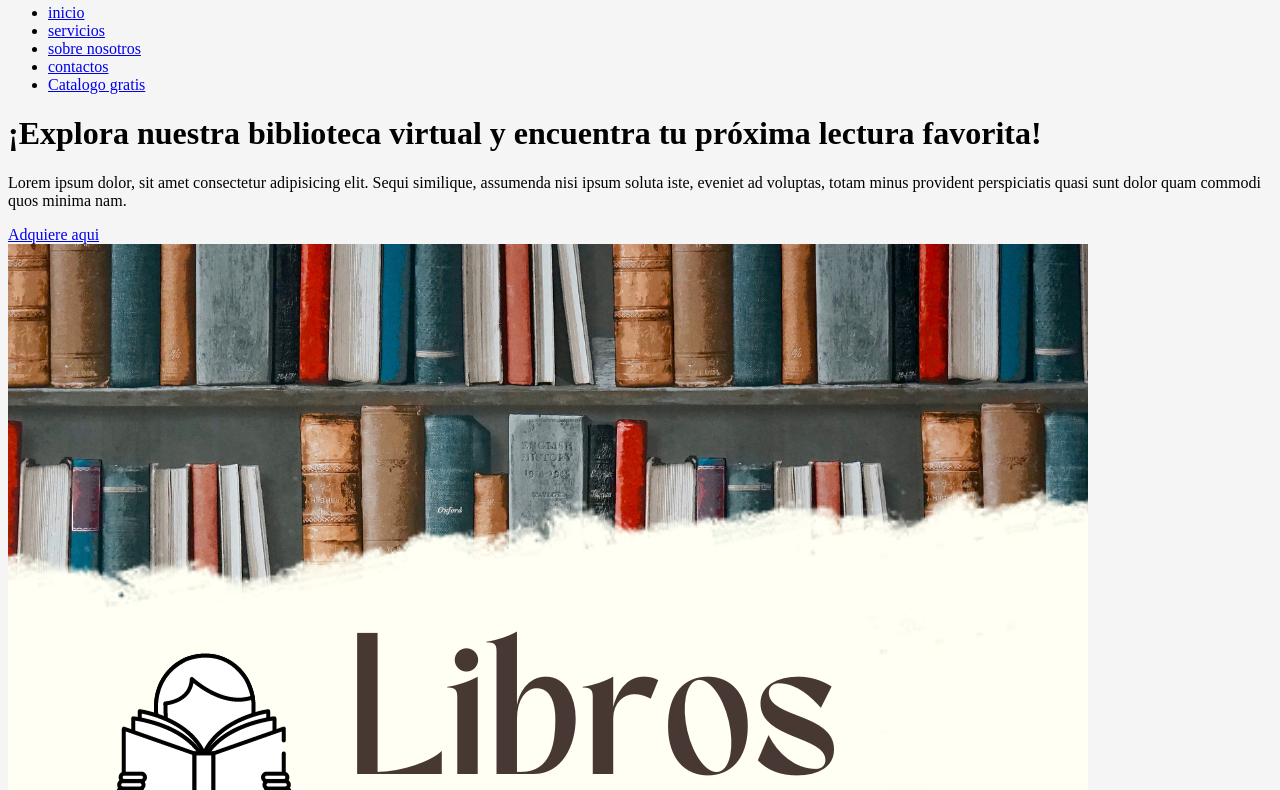
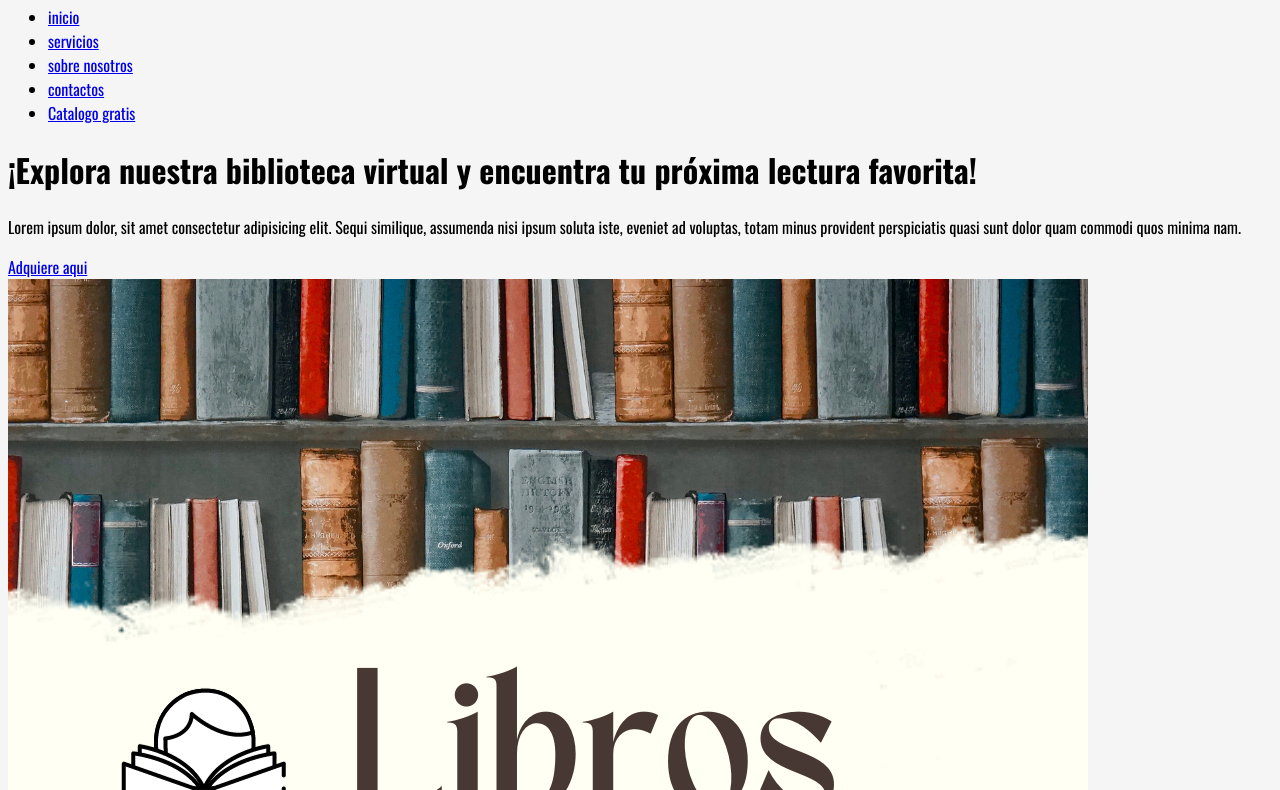
Before and after one commit to giulianaaa504/web-libro-al-a-mano, a plain HTML site: page index.html in a window 1280 px wide. Shown: the part 57-847 px from the top of the page. Drawn offline with nearby package versions, Linux system fonts and the light colour scheme.

```diff
--- a/estilos.css
+++ b/estilos.css
@@ -1,3 +1,7 @@
+@import url('https://fonts.googleapis.com/css2? family= Oswald:wght@400;500;600;700 & display=swap');
+
+
 body{
     background-color: whitesmoke;
+    font-family: 'Oswald', sans-serif;
 }
```
